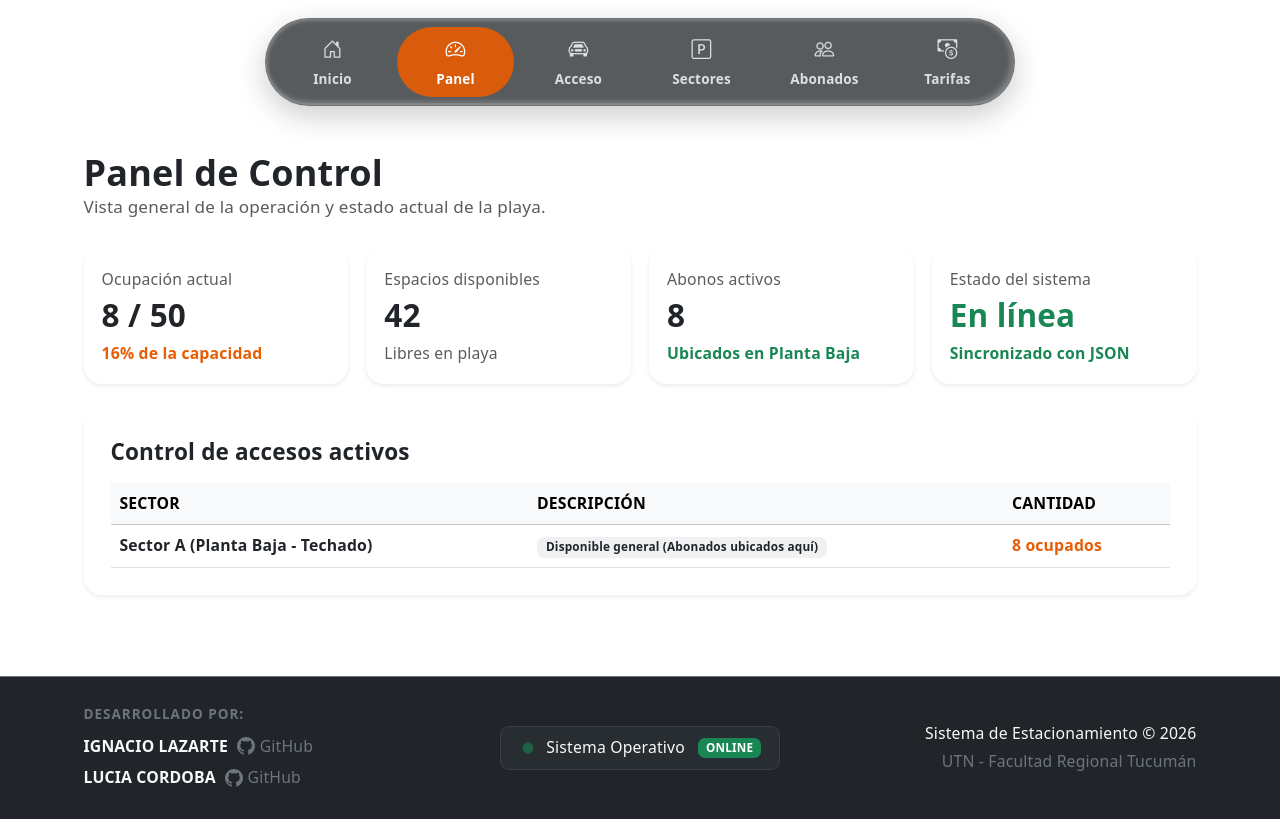
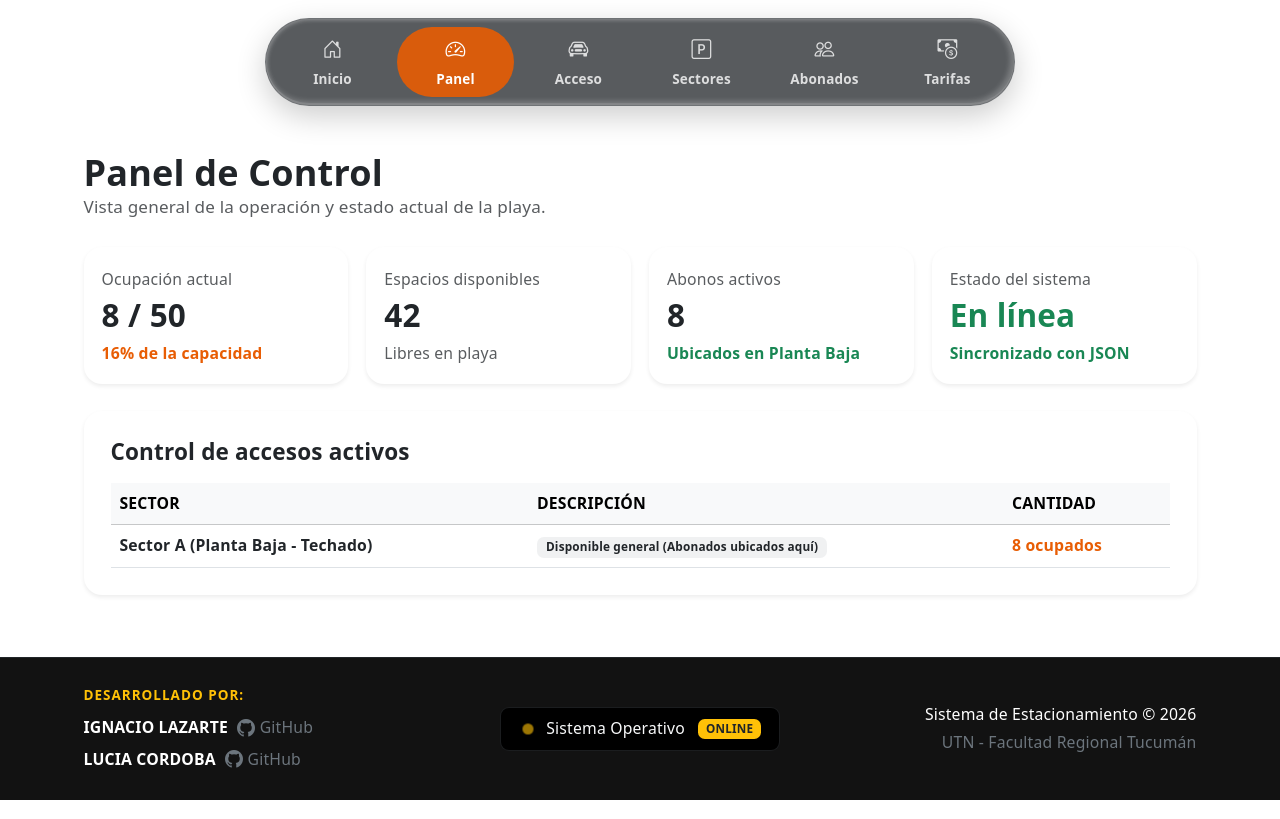
Before and after one commit to luciaacordoba17/sistema-de-estacionamiento-frontend, a React (Vite) app: page /panel in a window 1280 px wide. Built offline with nearby package versions, Linux system fonts and the light colour scheme.

Commit message:
style: Se le cambio el diseño del footer

```diff
--- a/src/componentes/Footer.jsx
+++ b/src/componentes/Footer.jsx
@@ -5,14 +5,14 @@ import Badge from "react-bootstrap/Badge";
 
 function Footer() {
   return (
-    <footer className="bg-dark text-white py-4 mt-5 border-top border-secondary">
+    <footer style={{ backgroundColor: '#121212', color: '#adb5bd' }} className="py-4 mt-auto border-top border-dark">
       <Container>
         <Row className="align-items-center justify-content-between g-4">
 
-          {/* Columna 1: Desarrolladores y Links de GitHub */}
+          {/* Desarrolladores */}
           <Col xs={12} md={4} className="text-center text-md-start">
             <span
-              className="text-secondary text-uppercase fw-bold d-block mb-2"
+              className="text-warning text-uppercase fw-bold d-block mb-2"
               style={{ fontSize: "0.75rem", letterSpacing: "1px" }}
             >
               Desarrollado por:
@@ -21,7 +21,7 @@ function Footer() {
             <div className="d-flex flex-column gap-1">
               {/* Ignacio Lazarte */}
               <div className="d-flex align-items-center justify-content-center justify-content-md-start gap-2">
-                <span className="fw-semibold small text-light">IGNACIO LAZARTE</span>
+                <span className="fw-semibold small text-white">IGNACIO LAZARTE</span>
                 <a
                   href="https://github.com/ignaciolazarte"
                   target="_blank"
@@ -35,7 +35,7 @@ function Footer() {
 
               {/* Lucia Cordoba */}
               <div className="d-flex align-items-center justify-content-center justify-content-md-start gap-2">
-                <span className="fw-semibold small text-light">LUCIA CORDOBA</span>
+                <span className="fw-semibold small text-white">LUCIA CORDOBA</span>
                 <a
                   href="https://github.com/luciaacordoba17"
                   target="_blank"
@@ -49,20 +49,20 @@ function Footer() {
             </div>
           </Col>
 
-          {/* Columna 2: Estado del sistema (Detalle clave para defensa) */}
+
           <Col xs={12} md={4} className="text-center">
-            <div className="d-inline-block bg-secondary bg-opacity-10 border border-secondary border-opacity-25 px-3 py-2 rounded-3">
+            <div className="d-inline-block bg-black border border-secondary border-opacity-25 px-3 py-2 rounded-3">
               <div className="d-flex align-items-center gap-2">
-                <span className="spinner-grow spinner-grow-sm text-success" role="status"></span>
+                <span className="spinner-grow spinner-grow-sm text-warning" role="status"></span>
                 <span className="small text-light fw-medium">Sistema Operativo</span>
-                <Badge bg="success" className="ms-1" style={{ fontSize: '0.65rem' }}>ONLINE</Badge>
+                <Badge bg="warning" text="dark" className="ms-1" style={{ fontSize: '0.65rem' }}>ONLINE</Badge>
               </div>
             </div>
           </Col>
 
-          {/* Columna 3: Copyright e Institución */}
+
           <Col xs={12} md={4} className="text-center text-md-end">
-            <p className="mb-1 text-light small fw-medium">
+            <p className="mb-1 text-white small fw-medium">
               Sistema de Estacionamiento &copy; {new Date().getFullYear()}
             </p>
             <span className="text-secondary small d-block">
```
